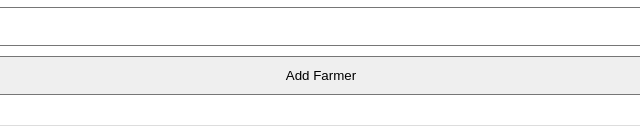
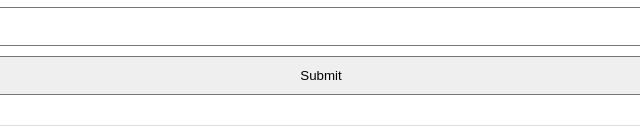
Before and after one commit to Alwin213/Agrow, a plain HTML site: page index.html in a window 1280 px wide. Shown: the part 819-952 px from the top of the page, 319-959 px from the left. Drawn offline with Linux system fonts and the light colour scheme.

Commit message:
Section changes

```diff
--- a/index.html
+++ b/index.html
@@ -39,6 +39,6 @@
             <input type="text" id="farmer-name" placeholder="Name" required />
             <input type="text" id="farmer-contact" placeholder="Contact" required />
             <input type="text" id="farmer-address" placeholder="Address" />
-            <button type="submit">Add Farmer</button>
+            <button type="submit">Submit</button>
         </form>
     </section>
```
